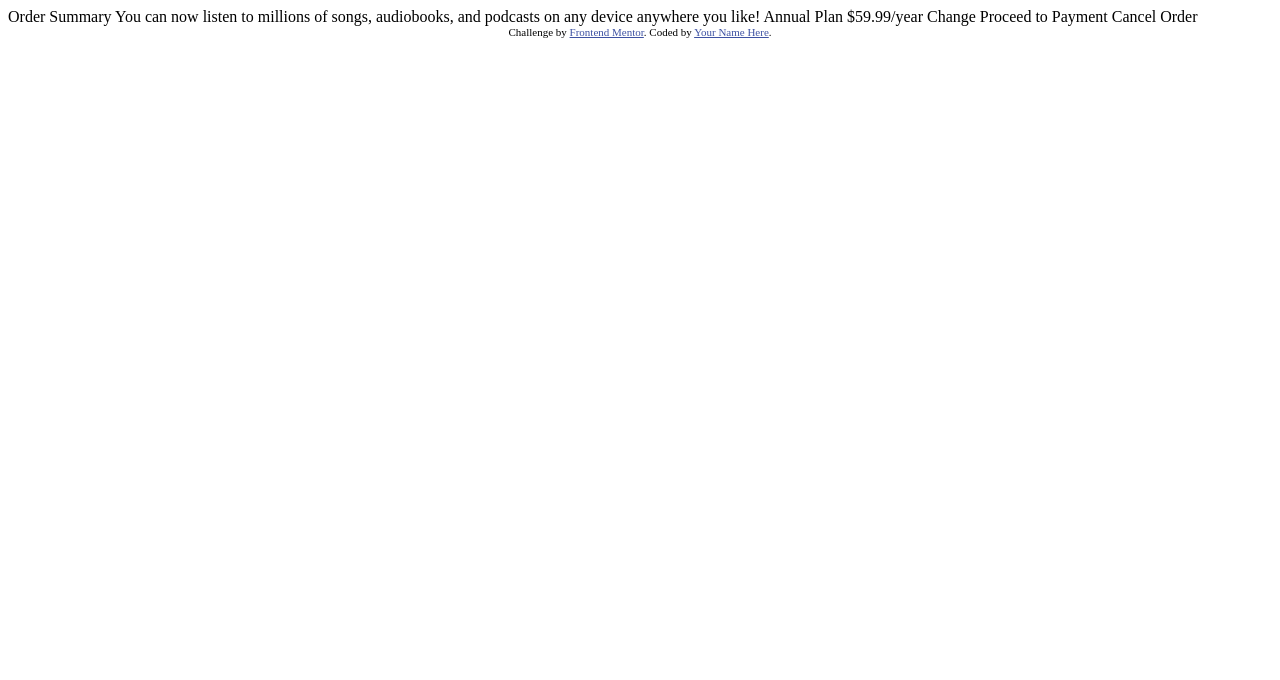
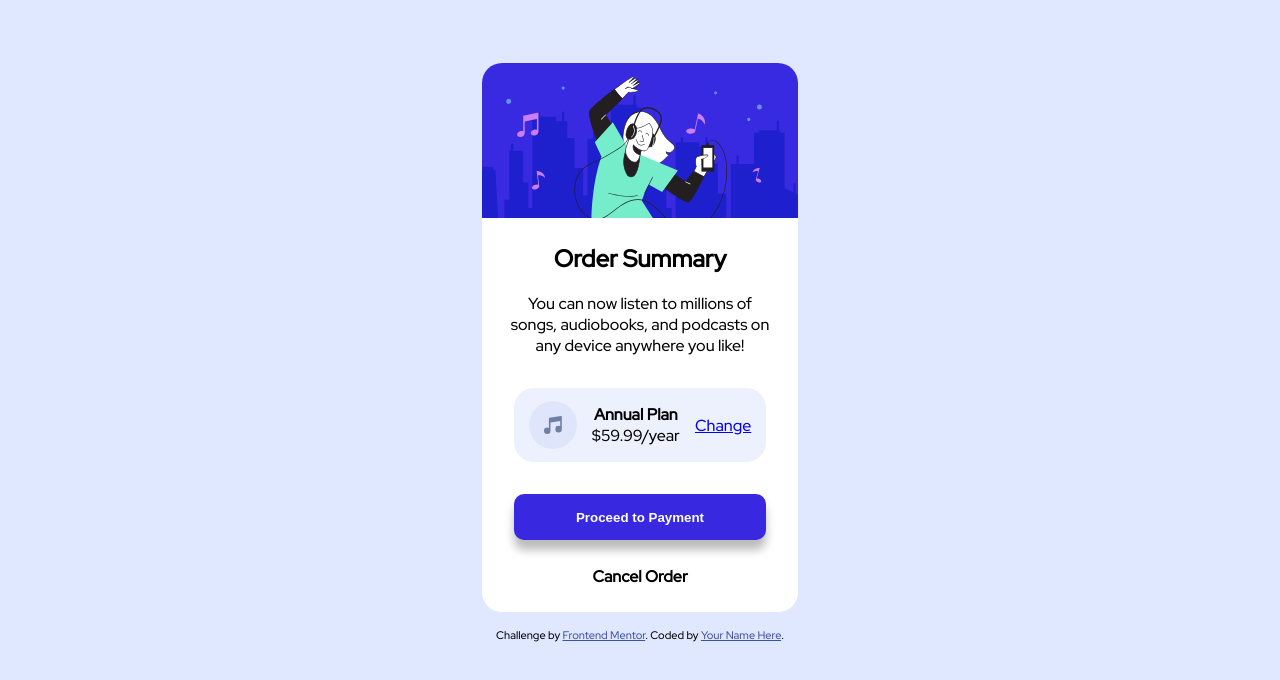
Before and after one commit to LucasBonato/Mini-Projects-FrontEnd, a plain HTML site: page order-summary-component-main/index.html in a window 1280 px wide. Drawn offline with Linux system fonts and the light colour scheme.

Commit message:
order-summary-complete

```diff
--- /dev/null
+++ b/order-summary-component-main/CSS/media-query.css
@@ -0,0 +1,14 @@
+@charset "UTF-8";
+
+@media only screen and (min-width: 800px) {
+    div.container {
+        width: 25%;
+        margin-top: 5%;
+        height: 100%;
+    }
+
+    p.cancel {
+        margin-top: 8%;
+        padding-bottom: 8%;
+    }
+}
--- /dev/null
+++ b/order-summary-component-main/CSS/style.css
@@ -0,0 +1,64 @@
+@charset "UTF-8";
+@import url('https://fonts.googleapis.com/css2?family=Red+Hat+Display:wght@500&display=swap');
+
+:root {
+    --pale-blue: hsl(225, 100%, 94%);
+    --Bright-blue: hsl(245, 75%, 52%);
+    --very-pale-blue: hsl(225, 100%, 98%);
+    --desaturated-blue: hsl(224, 23%, 55%);
+    --dark-blue: hsl(223, 47%, 23%);
+    --paragraph-main: 16px;
+}
+
+body {
+    background-color: var(--pale-blue);
+    background-image: var("../images/pattern-background-mobile.svg");
+    font-family: 'Red Hat Display', sans-serif;
+}
+
+div.container {
+    background-color: #fff;
+    border-radius: 20px;
+    width: 95%;
+    margin: auto;
+    text-align: center;
+    height: 600px;
+    margin-top: 30%;
+}
+
+img.hero {
+    width: 100%;
+    border-radius: 20px 20px 0 0 ;
+}
+
+div.plan-container {
+    margin: 10%;
+    display: flex;
+    background-color: hsl(229, 81%, 96%);
+    flex-direction: row;
+    justify-content: center;
+    align-items: center;
+    justify-content: space-evenly;
+    border-radius: 20px;
+}
+
+button {
+    outline: none;
+    border: none;
+    background-color: var(--Bright-blue);
+    color: #fff;
+    width: 80%;
+    height: 3.5em;
+    border-radius: 10px;
+    box-shadow: 0px 10px 10px rgba(0, 0, 0, 0.267);
+    cursor: pointer;
+}
+
+button:active {
+    background-color: var(--desaturated-blue);
+}
+
+p.cancel {
+    margin-top: 10%;
+    cursor: pointer;
+}
--- a/order-summary-component-main/index.html
+++ b/order-summary-component-main/index.html
@@ -2,13 +2,15 @@
 <html lang="en">
 <head>
   <meta charset="UTF-8">
-  <meta name="viewport" content="width=device-width, initial-scale=1.0"> <!-- displays site properly based on user's device -->
+  <meta name="viewport" content="width=device-width, initial-scale=1.0">
 
   <link rel="icon" type="image/png" sizes="32x32" href="./images/favicon-32x32.png">
 
   <title>Frontend Mentor | Order summary card</title>
+  <link rel="shortcut icon" href="images/favicon-32x32.png" type="image/x-icon">
+  <link rel="stylesheet" href="CSS/style.css">
+  <link rel="stylesheet" href="CSS/media-query.css">
 
-  <!-- Feel free to remove these styles or customise in your own stylesheet 👍 -->
   <style>
     .attribution { font-size: 11px; text-align: center; }
     .attribution a { color: hsl(228, 45%, 44%); }
@@ -16,18 +18,22 @@
 </head>
 <body>
 
-  Order Summary
+  <div class="container">
 
-  You can now listen to millions of songs, audiobooks, and podcasts on any
-  device anywhere you like!
+    <img src="images/illustration-hero.svg" alt="" class="hero">
+    <div class="texts">
+      <h2>Order Summary</h2>
+        <p>You can now listen to millions of <br> songs, audiobooks, and podcasts on <br> any device anywhere you like!</p>
+        <div class="plan-container">
+          <img src="images/icon-music.svg" alt="">
+          <p><strong>Annual Plan</strong> <br> $59.99/year</p>
+          <a href="#">Change</a>
+        </div>
+        <button type="submit"><strong>Proceed to Payment</strong></button>
+        <p class="cancel"><strong>Cancel Order</strong></p>
+    </div>
 
-  Annual Plan
-  $59.99/year
-
-  Change
-
-  Proceed to Payment
-  Cancel Order
+  </div>
 
   <div class="attribution">
     Challenge by <a href="https://www.frontendmentor.io?ref=challenge" target="_blank">Frontend Mentor</a>.
```
